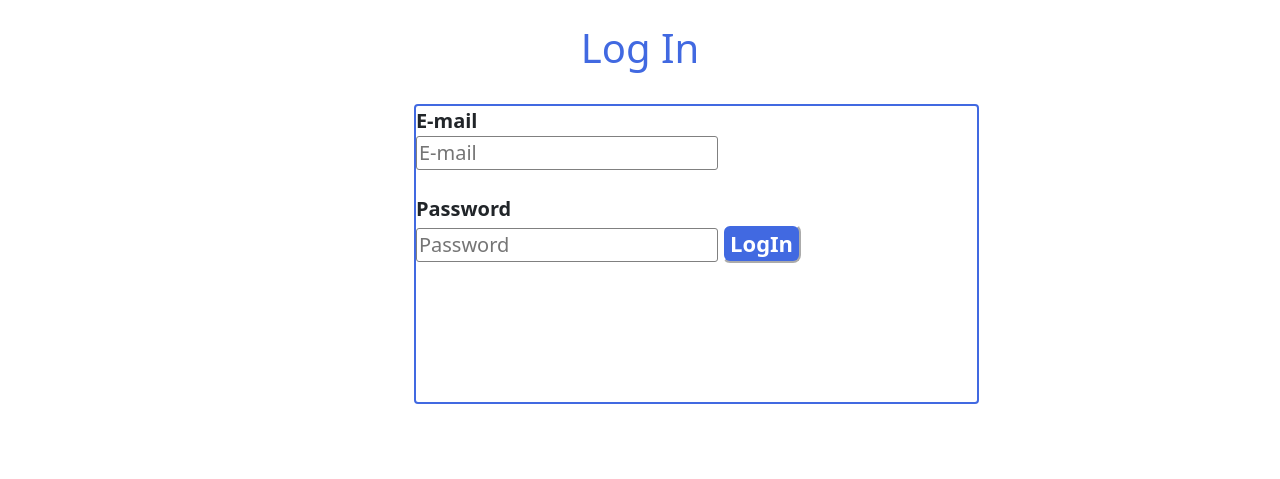
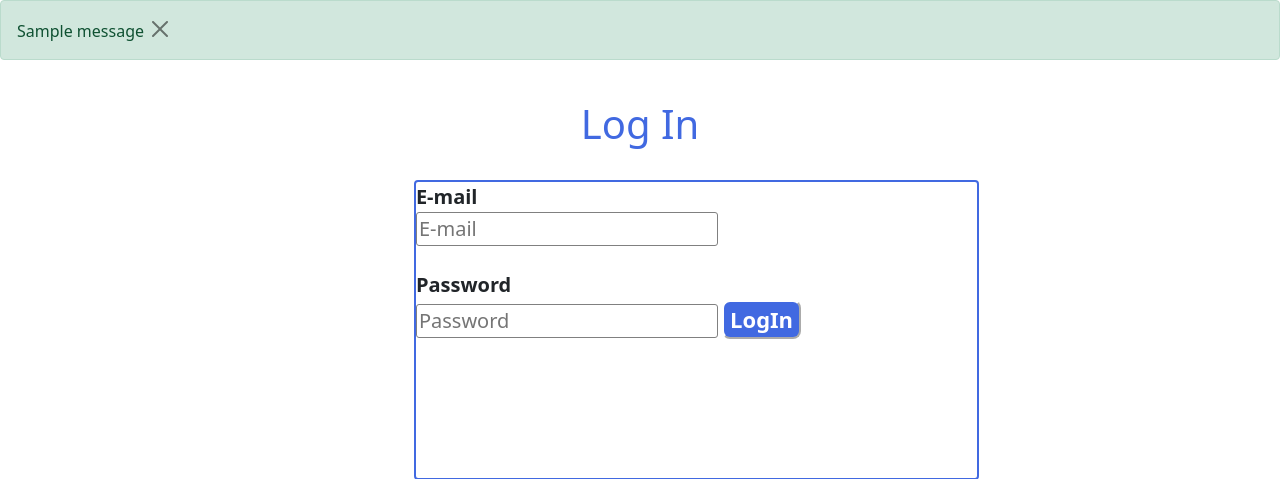
Before and after one commit to Kbalazs3/Blog, a Flask app: page /login in a window 1280 px wide. Shown: the part 56-535 px from the top of the page. Run offline with Flask 2, Linux system fonts and the light colour scheme; tables that the repository leaves empty hold one stand-in row (values such as "Sample post"); one stand-in notice (Sample message) is shown.

Commit message:
registration, login system are ready

```diff
--- a/website/templates/base.html
+++ b/website/templates/base.html
@@ -38,6 +38,24 @@
         </div>
       </div>
     </nav>
+     {% with messages = get_flashed_messages(with_categories=True) %}
+      {% if messages %}
+        {% for category, message in messages %}
+        {% if category == "error" %}
+        <div class="alert alert-danger alter-dismissible fade show" role="alert">
+          {{ message }}
+          <button type="button" class="btn-close" data-bs-dismiss="alert"></button>
+        </div>
+        {% else %}
+        <div class="alert alert-success alter-dismissible fade show" role="alert">
+          {{ message }}
+          <button type="button" class="btn-close" data-bs-dismiss="alert"></button>
+        </div>
+        {% endif %}
+
+        {% endfor %}
+      {% endif %}
+    {% endwith %}
     <div class="container-fluid">{% block content %}{% endblock %}</div>
 
   </body>
```
Also changed, not shown: website/__init__.py (+8 -3 lines).
